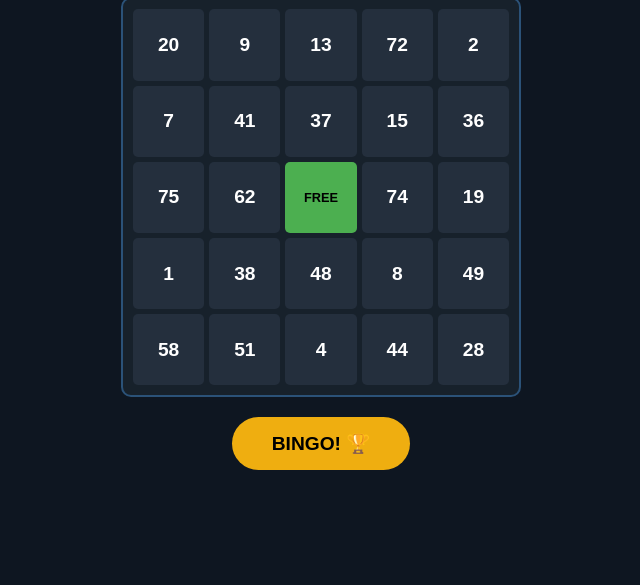
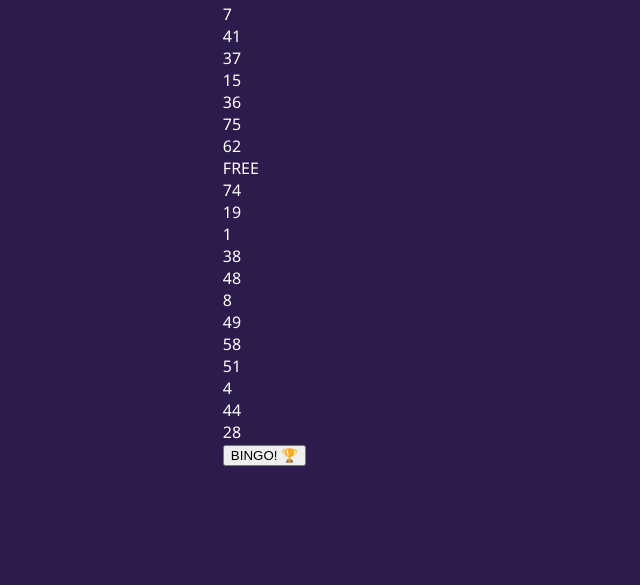
Before and after one commit to abitidagi626-ux/ardi-bingo-real, a plain HTML site: page index.html in a window 1280 px wide. Shown: the part 215-800 px from the top of the page, without its empty margins (319-959 px from the left). Drawn offline with Linux system fonts and the light colour scheme.

Commit message:
Update style.css

```diff
--- a/style.css
+++ b/style.css
@@ -1,60 +1,40 @@
+:root {
+    --primary-bg: #2d1b4d;
+    --card-bg: #4a3475;
+    --accent-yellow: #efae10;
+    --green-btn: #4caf50;
+    --blue-selected: #2196f3;
+}
+
 body {
-    background-color: #0e1621;
+    background-color: var(--primary-bg);
     color: white;
-    font-family: Arial, sans-serif;
+    font-family: 'Segoe UI', Tahoma, Geneva, Verdana, sans-serif;
+    margin: 0;
+    padding: 0;
     display: flex;
     justify-content: center;
-    align-items: center;
-    height: 100vh;
-    margin: 0;
 }
 
-.game-container {
-    width: 90%;
-    max-width: 400px;
-    text-align: center;
-}
+#app { width: 100%; max-width: 500px; padding: 10px; }
 
-.bingo-grid {
-    display: grid;
-    grid-template-columns: repeat(5, 1fr);
-    gap: 5px;
-    background-color: #17212b;
-    padding: 10px;
-    border-radius: 10px;
-    border: 2px solid #2b5278;
-}
+/* Header Styles */
+.main-header { background: #3b2463; padding: 10px; border-radius: 10px; margin-bottom: 15px; }
+.top-bar { display: flex; justify-content: space-between; align-items: center; margin-bottom: 10px; }
+.balance-box { background: #efae10; color: black; padding: 5px 15px; border-radius: 20px; font-weight: bold; }
+.deposit-btn { background: #efae10; border: none; padding: 5px 15px; border-radius: 5px; cursor: pointer; }
 
-.cell {
-    aspect-ratio: 1;
-    background-color: #242f3d;
-    display: flex;
-    justify-content: center;
-    align-items: center;
-    font-size: 1.2rem;
-    font-weight: bold;
-    border-radius: 5px;
-    cursor: pointer;
-    transition: 0.3s;
-}
+/* Stake Table */
+.stake-table { background: #3b2463; border-radius: 10px; overflow: hidden; }
+.table-header { display: grid; grid-template-columns: 1fr 1fr 1fr 1fr; background: #24163f; padding: 10px; font-size: 12px; color: #bbb; }
+.stake-row { display: grid; grid-template-columns: 1fr 1fr 1fr 1fr; padding: 15px 10px; border-bottom: 1px solid #4a3475; align-items: center; text-align: center; }
+.join-btn { background: var(--accent-yellow); color: black; border: none; padding: 5px; border-radius: 5px; font-weight: bold; cursor: pointer; }
 
-.cell.marked {
-    background-color: #efae10; /* የወርቅ ቀለም */
-    color: black;
-}
+/* Card Grid (Image 2) */
+.card-grid { display: grid; grid-template-columns: repeat(11, 1fr); gap: 4px; margin-top: 15px; }
+.card-num { background: #b9b9c8; color: black; aspect-ratio: 1; display: flex; align-items: center; justify-content: center; font-size: 10px; border-radius: 3px; cursor: pointer; font-weight: bold;}
+.card-num.selected { background: var(--blue-selected); color: white; }
 
-.cell.free {
-    background-color: #4CAF50;
-    font-size: 0.8rem;
-}
-
-#bingo-btn {
-    margin-top: 20px;
-    padding: 15px 40px;
-    font-size: 1.2rem;
-    background-color: #efae10;
-    border: none;
-    border-radius: 50px;
-    font-weight: bold;
-    cursor: pointer;
-}
+.hidden { display: none; }
+.screen { animation: fadeIn 0.3s; }
+@keyframes fadeIn { from { opacity: 0; } to { opacity: 1; } }
```
